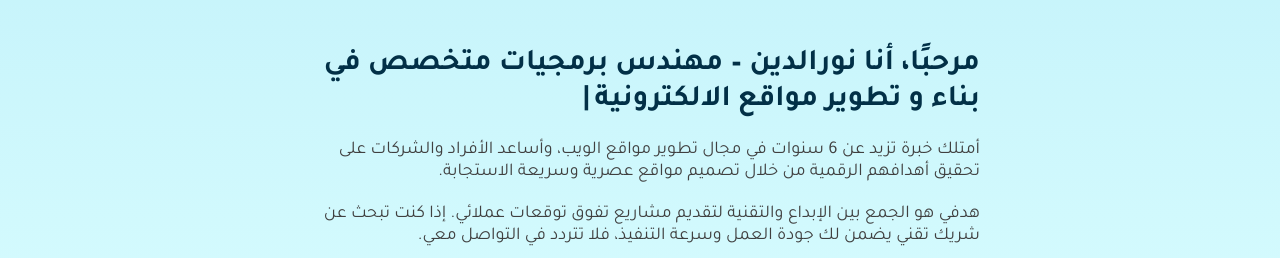
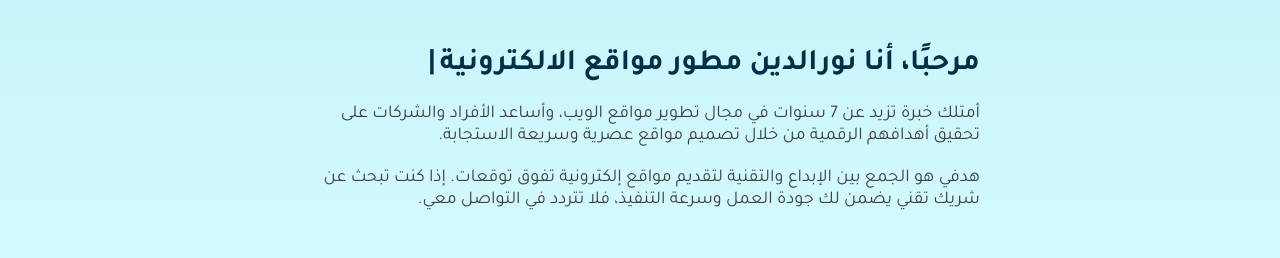
Before and after one commit to noureba/me, a website: page index.html in a window 1280 px wide. Shown: the part 263-521 px from the top of the page. Drawn offline with nearby package versions, Linux system fonts and the light colour scheme.

Commit message:
Update index.html

```diff
--- a/index.html
+++ b/index.html
@@ -15,14 +15,10 @@
         </div>
         <h2 id="typewriter"></h2>
         <p data-aos="fade-right">
-          أمتلك خبرة تزيد عن 6 سنوات في مجال تطوير مواقع الويب، وأساعد الأفراد
-          والشركات على تحقيق أهدافهم الرقمية من خلال تصميم مواقع عصرية وسريعة
-          الاستجابة.
+          أمتلك خبرة تزيد عن 7 سنوات في مجال تطوير مواقع الويب، وأساعد الأفراد والشركات على تحقيق أهدافهم الرقمية من خلال تصميم مواقع عصرية وسريعة الاستجابة.
         </p>
         <p data-aos="fade-left">
-          هدفي هو الجمع بين الإبداع والتقنية لتقديم مشاريع تفوق توقعات عملائي.
-          إذا كنت تبحث عن شريك تقني يضمن لك جودة العمل وسرعة التنفيذ، فلا تتردد
-          في التواصل معي.
+          هدفي هو الجمع بين الإبداع والتقنية لتقديم مواقع إلكترونية تفوق توقعات. إذا كنت تبحث عن شريك تقني يضمن لك جودة العمل وسرعة التنفيذ، فلا تتردد في التواصل معي.
         </p>
       </section>
       <section>
@@ -95,7 +91,7 @@
       document.addEventListener("DOMContentLoaded", function () {
         new TypeIt("#typewriter", {
           strings: [
-            "مرحبًا، أنا نورالدين – مهندس برمجيات متخصص في بناء و تطوير مواقع الالكترونية",
+            "مرحبًا، أنا نورالدين مطور مواقع الالكترونية",
           ],
           loop: false,
           speed: 10,
```
